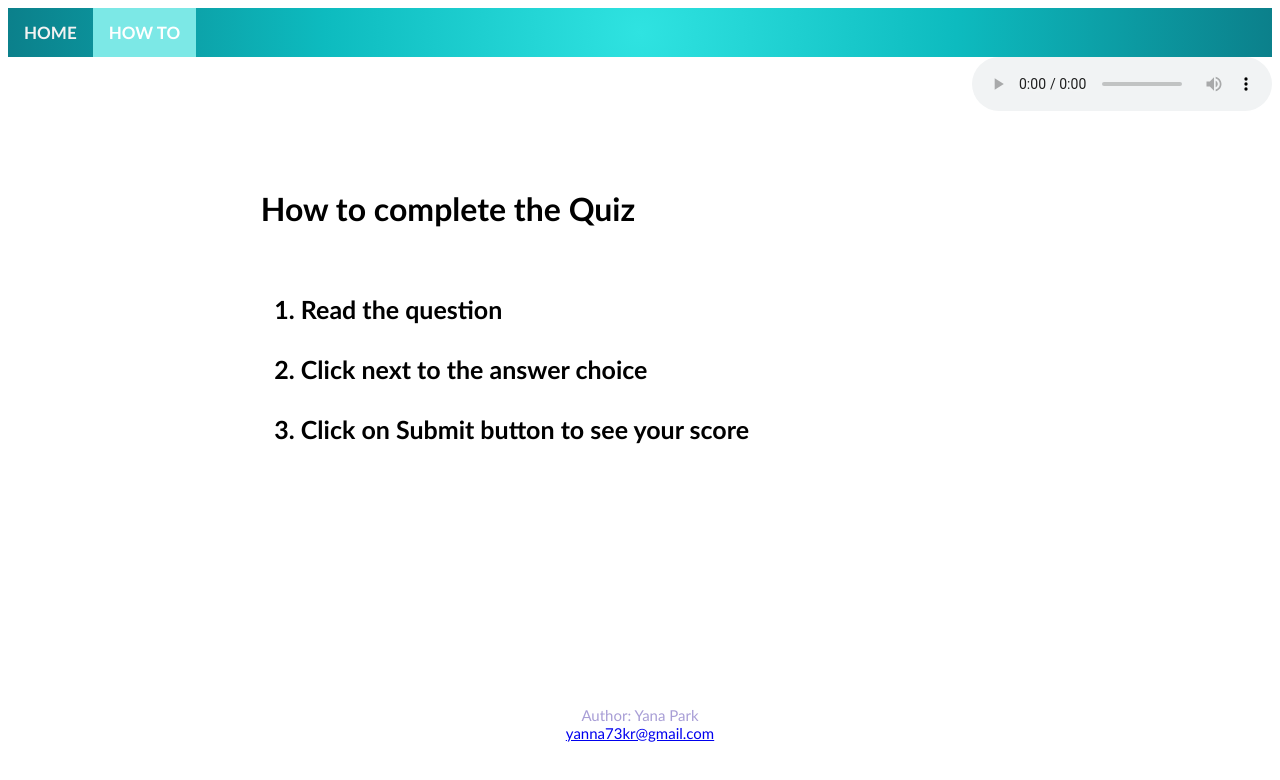
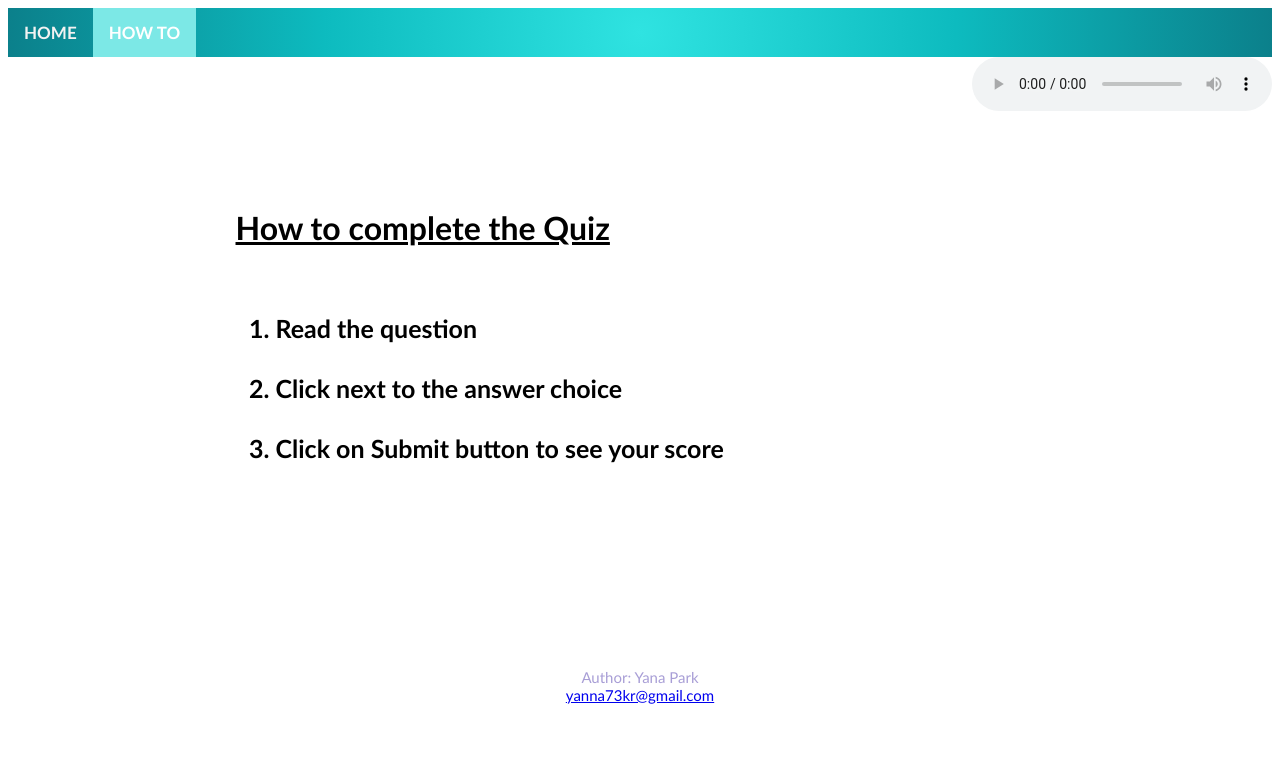
Before and after one commit to yanaP73/Project2, a plain HTML site: page howto.html in a window 1280 px wide. Drawn offline with Linux system fonts and the light colour scheme.

Commit message:
Add text-decoration:underline to h1 of howto.html

```diff
--- a/howto.html
+++ b/howto.html
@@ -19,7 +19,7 @@
           <source id="mp3_src" src="bckgmusic.mp3" type="audio/mpeg">
               Your browser does not support the audio element.
         </audio>
-      </div><br><br><br>
+      </div><br><br><br><br>
 
       <h1 id="hHowTo">How to complete the Quiz</h1><br>
 
@@ -29,7 +29,7 @@
           <li>Click next to the answer choice</li><br>
           <li>Click on Submit button to see your score</li><br>
         </ol>
-        </div><br><br><br><br><br><br><br><br><br><br>
+        </div><br><br><br><br><br><br><br>
 
       <footer>
         <p>Author: Yana Park<br><!--https://www.w3schools.com/tags/tag_footer.asp-->
--- a/styles.css
+++ b/styles.css
@@ -53,13 +53,14 @@ span {
 
 ol {
     text-align: left;
-    margin-left: 20%;/*https://stackoverflow.com/questions/19364836/how-to-center-ordered-list-number-in-html*/
+    margin-left: 18%;/*https://stackoverflow.com/questions/19364836/how-to-center-ordered-list-number-in-html*/
     font-size: 25px;
     font-weight: bold;
 }
 #hHowTo {
     text-align: left;
-    margin-left: 20%;
+    margin-left: 18%;
+    text-decoration: underline;
 }
 footer{
     text-align: center;
```
